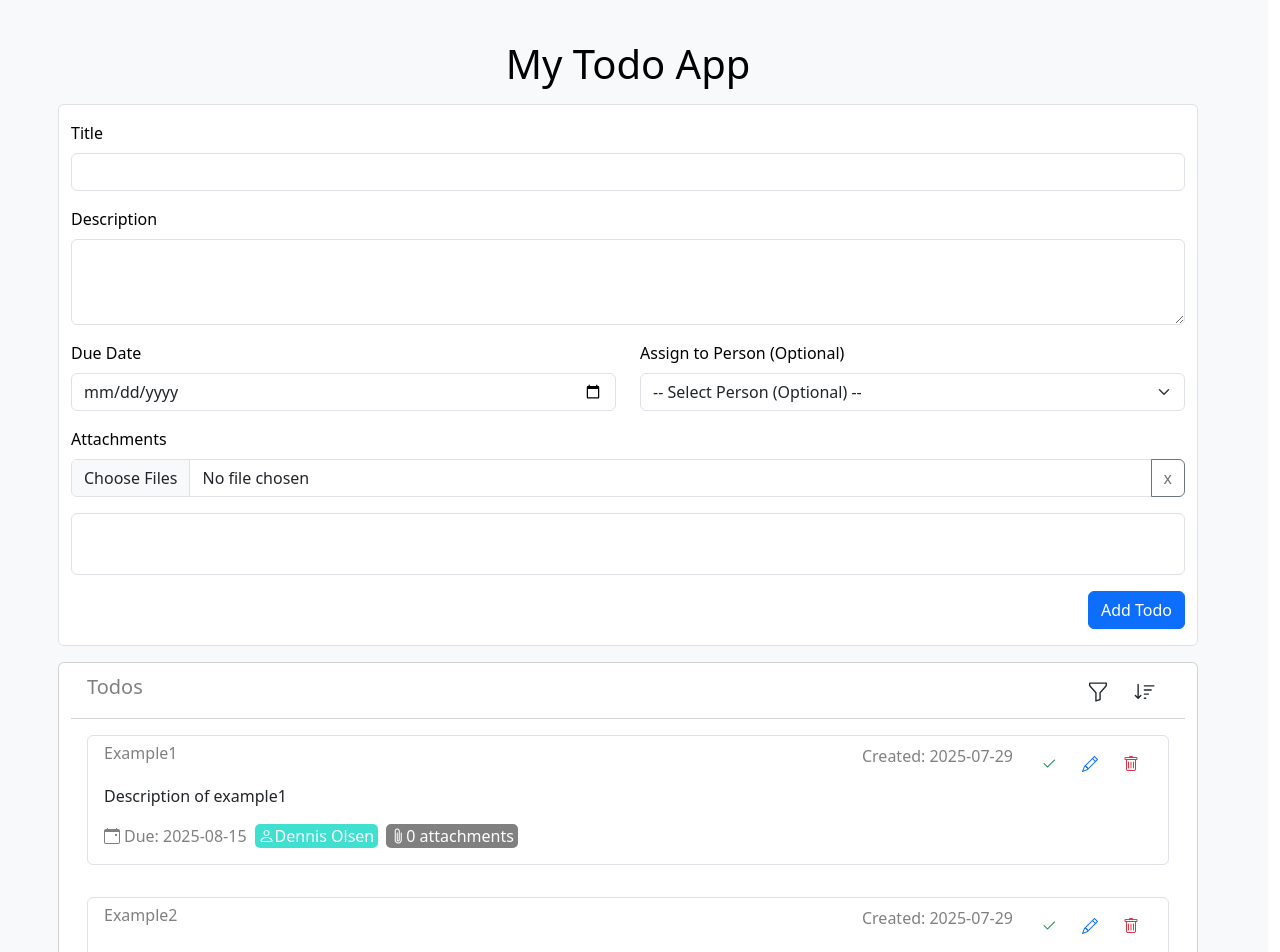
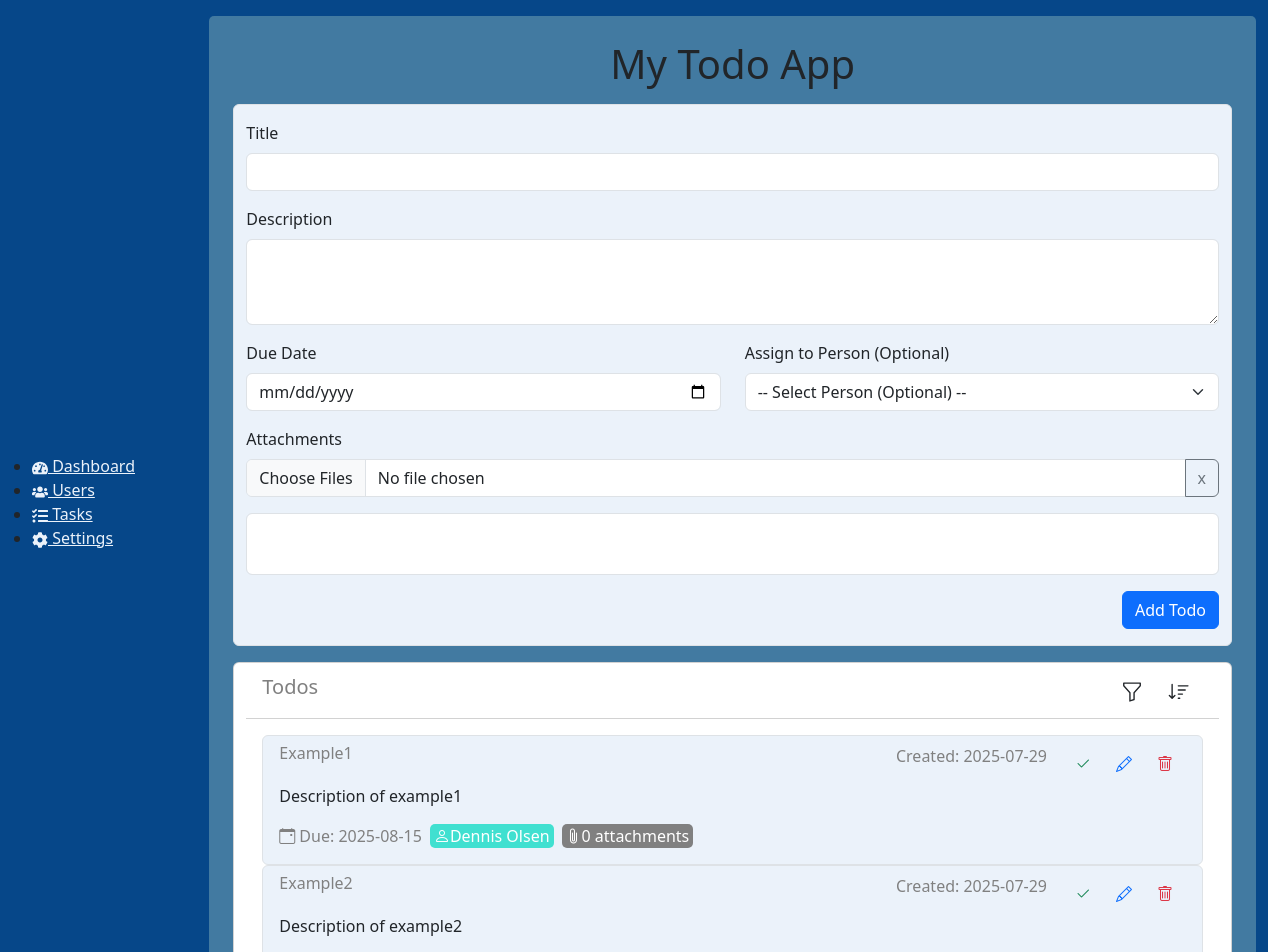
Before and after one commit to deol13/todo-front-app-react-workshop, a React (Vite) app: page / in a window 1280 px wide. Shown: the top 952 px of the page. Built offline with nearby package versions, Linux system fonts and the light colour scheme.

Commit message:
Navbar and changed color

```diff
--- /dev/null
+++ b/src/App.css
@@ -0,0 +1,8 @@
+.page-background {
+  background-color: #064789;
+}
+
+.form-card-background {
+    background-color: #427AA1;
+    border-radius: 5px;
+}
--- a/src/App.jsx
+++ b/src/App.jsx
@@ -5,13 +5,15 @@ import Header from './components/Header'
 import Form from './components/TodoForm'
 import TodosBody from './components/TodosBody'
 import Navbar from './components/Navbar'
+import './App.css'
 
 function App() {
 
   return (
     <>
-    <div className="container-fluid row text-bg-light">
-      <div className="container col mt-3 pt-4 ps-4 pe-4 pb-2 text-bg-light">
+    <div className="container-fluid row page-background">
+      <Navbar/>
+      <div className="container-fluid col mt-3 pt-4 ps-4 pe-4 pb-2 form-card-background">
         <Header/>
         <TodosBody/>
     </div>
--- /dev/null
+++ b/src/components/Navbar.css
@@ -0,0 +1,3 @@
+.nav-menu-items li a {
+  color: #EBF2FA;
+}
--- /dev/null
+++ b/src/components/Navbar.jsx
@@ -0,0 +1,21 @@
+import React, {useState} from 'react';
+import { FaTachometerAlt, FaUsers, FaTasks, FaCog } from 'react-icons/fa';
+import './Navbar.css';
+
+
+const Navbar = () => {
+    return (
+        <div className="navbar col-2">
+            <nav className="sidebar">
+                <ul className="nav-menu-items">
+                    <li ><a href="#Dashboard"><FaTachometerAlt /> Dashboard</a></li>
+                    <li><a href="#Users"><FaUsers /> Users</a></li>
+                    <li><a href="#Tasks"><FaTasks /> Tasks</a></li>
+                    <li><a href="#Settings"><FaCog /> Settings</a></li>
+                </ul>
+            </nav>
+        </div>
+    );
+}
+
+export default Navbar;
--- a/src/components/TodoForm.css
+++ b/src/components/TodoForm.css
@@ -12,3 +12,7 @@
   margin-top: -10px;
   margin-bottom: 10px;
 }
+
+.container {
+  background-color: #EBF2FA; /* Light blue */
+}
--- a/src/components/TodoForm.jsx
+++ b/src/components/TodoForm.jsx
@@ -112,7 +112,7 @@ const TodoForm = (props) => {
     // Should titles and person options come from arrays?
 
     return (
-        <div className="container border rounded bg-white mt-3 clearfix">
+        <div className="container border rounded mt-3 clearfix">
             <form id="addTodoForm">
                 <div className="mb-3 mt-3">
                     <label className="form-label">Title</label>
--- a/src/components/Todos.css
+++ b/src/components/Todos.css
@@ -71,3 +71,12 @@
 .icon-size {
     font-size: 1em;
 }
+
+.card-background {
+    background-color: #EBF2FA;
+    border-radius: 5px;
+}
+
+.card {
+  background-color: #EBF2FA; /* Light blue */
+}
--- a/src/components/Todos.jsx
+++ b/src/components/Todos.jsx
@@ -10,8 +10,7 @@ const TodoCard = ({id, title, description, dueDate, assignToPerson, attachments,
     // The removeCard function is called when the remove button is clicked, passing the id of
     // the card to be removed.
     return (
-        <div className="card-body">
-        <div className="border border-1 rounded">
+        <div className="border border-1 rounded card-background">
             <div className="btn-toolbar justify-content-between">
                 <div className="input-group">
                     <h6 className="card-title pt-2 ps-3">{title}</h6>
@@ -55,7 +54,6 @@ const TodoCard = ({id, title, description, dueDate, assignToPerson, attachments,
                 </div>
             </div>
         </div>
-    </div>
     );
 };
 
--- a/src/components/TodosBody.jsx
+++ b/src/components/TodosBody.jsx
@@ -46,7 +46,8 @@ const TodosBody = () => {
                     </div>
                 </div>
             </div>
-            {todoData && todoData.map((data) => (
+            <div className="card-body">
+                {todoData && todoData.map((data) => (
                     <Todos key={data.id}
                     id={data.id}
                     title={data.title}
@@ -58,6 +59,8 @@ const TodosBody = () => {
                     removeFunc={() => removeCard(data.id)}
                     />
             ))}
+            </div>
+
         </div>
         </>
     );
```
